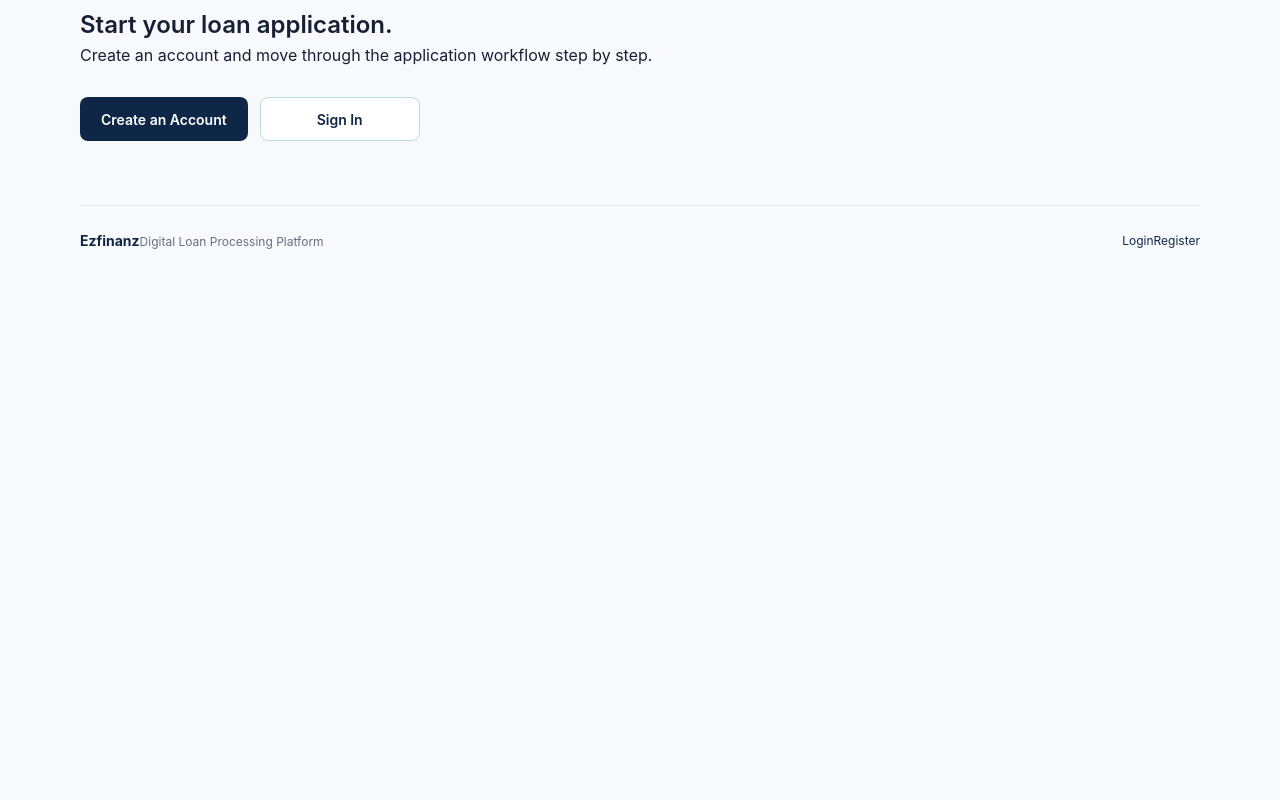
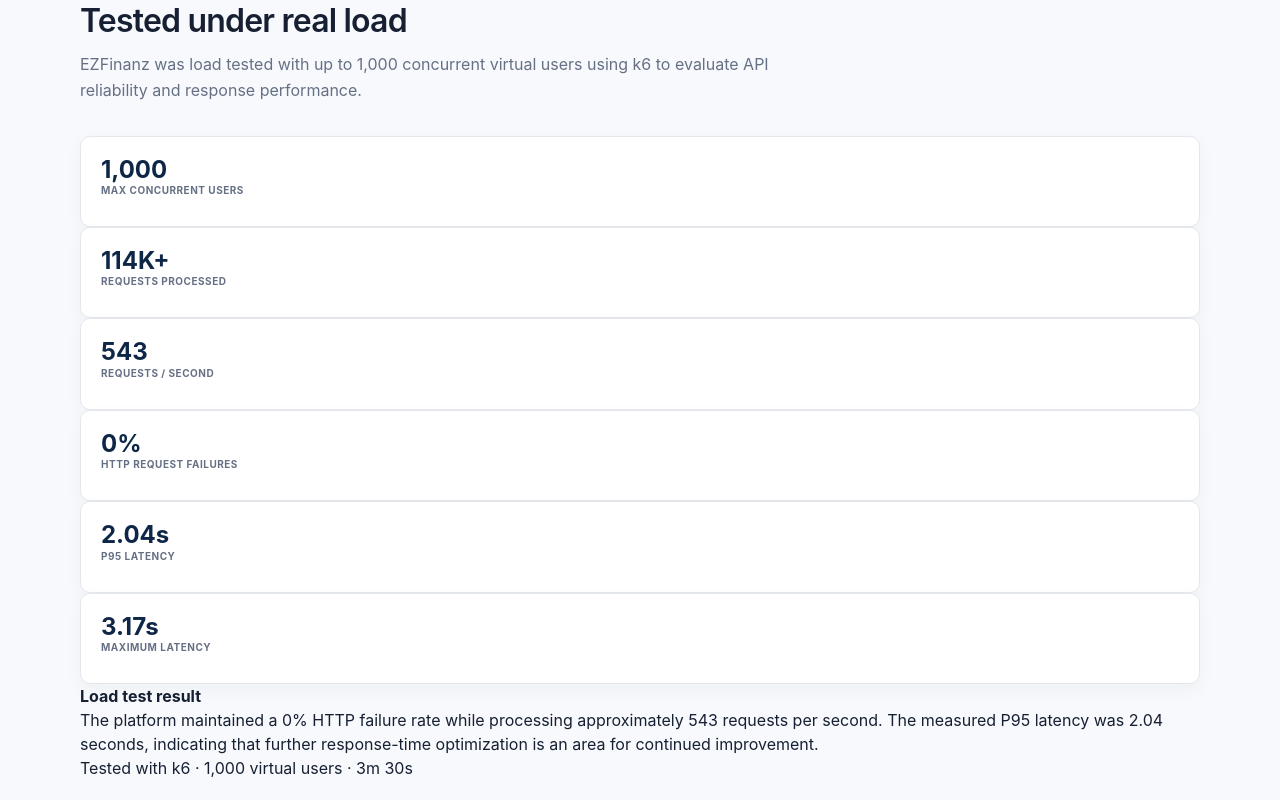
Before and after one commit to ravimnm/loan-application-platform, a React (Vite) app in the folder loan-platform-frontend/: page / in a window 1280 px wide. Shown: the part 3220-4020 px from the top of the page. Before the commit the page ends 3495 px from the top, so only its background shows below. Built offline with nearby package versions, Linux system fonts and the light colour scheme; no server answers.

Commit message:
Add load test metrics to home page

```diff
--- a/loan-platform-frontend/src/pages/Home.tsx
+++ b/loan-platform-frontend/src/pages/Home.tsx
@@ -419,6 +419,73 @@
 
         </div>
       </section>
+      <section className="home-section home-performance">
+        <div className="home-section-header">
+          <span className="home-eyebrow">
+            Performance & reliability
+          </span>
+
+          <h2>
+            Tested under real load
+          </h2>
+
+          <p>
+            EZFinanz was load tested with up to 1,000 concurrent
+            virtual users using k6 to evaluate API reliability and
+            response performance.
+          </p>
+        </div>
+
+        <div className="home-performance-grid">
+
+          <article className="home-metric-card">
+            <strong>1,000</strong>
+            <span>Max concurrent users</span>
+          </article>
+
+          <article className="home-metric-card">
+            <strong>114K+</strong>
+            <span>Requests processed</span>
+          </article>
+
+          <article className="home-metric-card">
+            <strong>543</strong>
+            <span>Requests / second</span>
+          </article>
+
+          <article className="home-metric-card">
+            <strong>0%</strong>
+            <span>HTTP request failures</span>
+          </article>
+
+          <article className="home-metric-card">
+            <strong>2.04s</strong>
+            <span>P95 latency</span>
+          </article>
+
+          <article className="home-metric-card">
+            <strong>3.17s</strong>
+            <span>Maximum latency</span>
+          </article>
+
+        </div>
+
+        <div className="home-performance-note">
+          <strong>Load test result</strong>
+
+          <p>
+            The platform maintained a 0% HTTP failure rate while
+            processing approximately 543 requests per second.
+            The measured P95 latency was 2.04 seconds, indicating
+            that further response-time optimization is an area for
+            continued improvement.
+          </p>
+
+          <span>
+            Tested with k6 · 1,000 virtual users · 3m 30s
+          </span>
+        </div>
+      </section>
 
 
       {/* =========================================================
```
